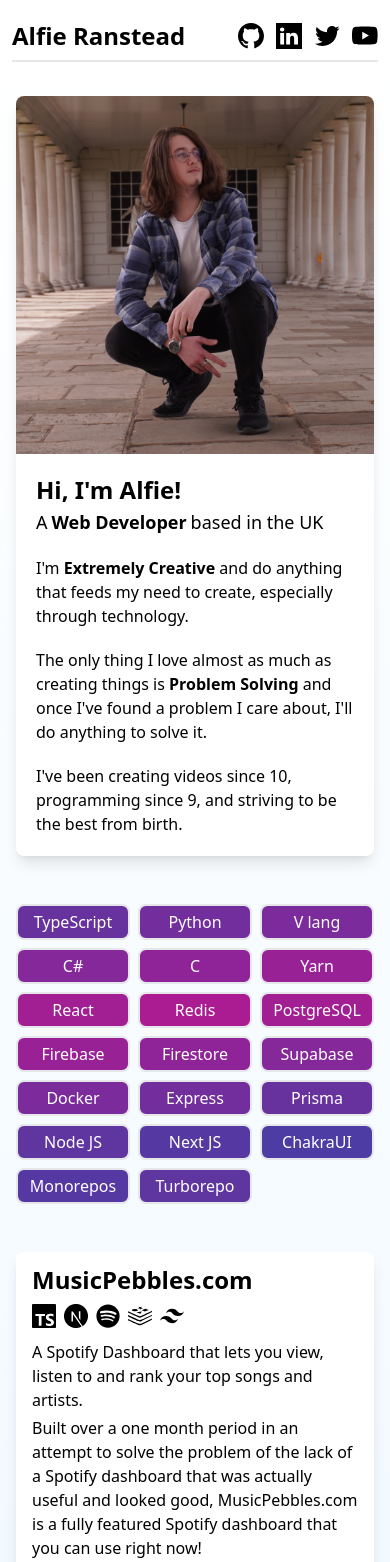
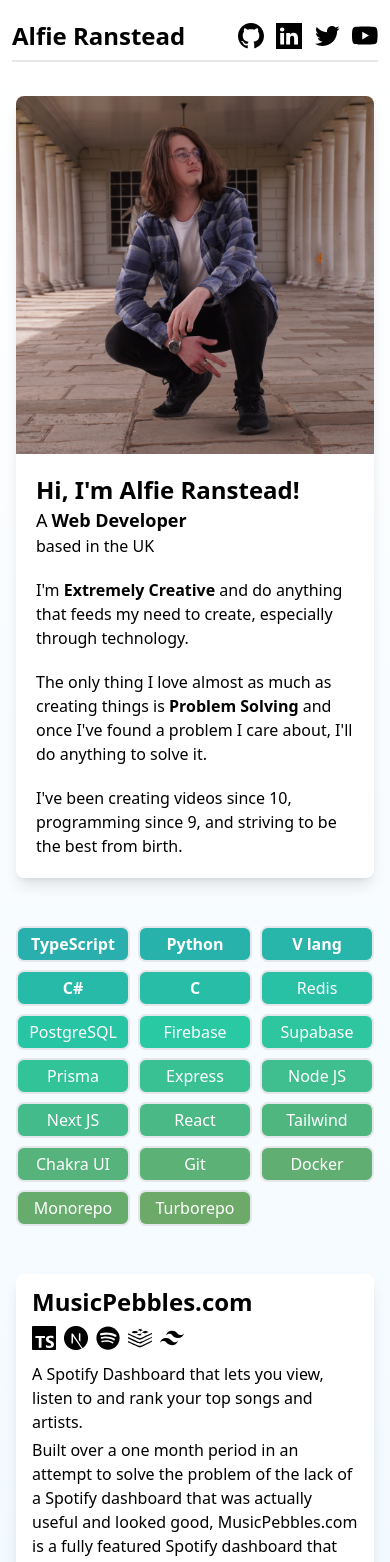
Before and after one commit to AlfieRan/Personal-website, a Next.js app: page / in a window 390 px wide. Shown: the top 1562 px of the page. Built offline with nearby package versions, Linux system fonts and the light colour scheme.

Commit message:
feat: small ux improvements

```diff
--- a/src/app/components/slides/About.tsx
+++ b/src/app/components/slides/About.tsx
@@ -24,13 +24,15 @@
 		>
 			<img src={"/images/me.jpg"} className={"w-full md:w-[50%]"} alt={"Photo of Alfie"}/>
 			<div className={"flex flex-col p-5 space-y-5 w-full md:w-[50%]"}>
-				<div className={"flex flex-col space-y-0.5"}>
-					<p className={"font-semibold text-2xl"}>Hi, I&apos;m <span className={"md:hidden inline"}>Alfie!</span><span
-						className={"hidden md:inline"}>Alfie Ranstead!</span></p>
+				<div className={"flex flex-col"}>
+					<p className={"font-semibold text-2xl"}>Hi, I&apos;m Alfie Ranstead!</p>
 					<p className={"text-lg space-x-1"}>
 						<span>A{StartsWithVowel(text.phrase) ? "n" : ""}</span>
 						<span className={"font-bold"}>{text.phrase}</span>
-						<span>based in the UK</span>
+						<span className={"hidden md:inline"}>based in the UK</span>
+					</p>
+					<p>
+						<span className={"inline md:hidden"}>based in the UK</span>
 					</p>
 				</div>
 				<p>
--- a/src/app/components/slides/Contact.tsx
+++ b/src/app/components/slides/Contact.tsx
@@ -15,7 +15,7 @@
 		<div
 			className={"flex flex-col md:flex-row w-full h-fit items-center justify-between bg-white dark:bg-black-700 dark:border-2 dark:border-black-200 rounded-lg shadow-lg overflow-hidden"}>
 			<div
-				className={"flex flex-col h-[300px] justify-center px-6 w-full md:w-[50%] space-y-2 bg-gray-50 dark:bg-black-400 dark:border-black-200 border-b-2 md:border-r-2 md:border-b-0"}>
+				className={"flex flex-col min-h-[300px] max-h-[500px] justify-center p-6 w-full md:w-[50%] space-y-2 bg-gray-50 dark:bg-black-400 dark:border-black-200 border-b-2 md:border-r-2 md:border-b-0"}>
 				{viewState === "main" ? <SendMessage setState={setViewState}/> : viewState === "success" ?
 					<MessageSuccess setState={setViewState}/> : <MessageError setState={setViewState}/>}
 			</div>
--- a/src/app/components/slides/Tools.tsx
+++ b/src/app/components/slides/Tools.tsx
@@ -1,28 +1,31 @@
 "use client";
 import {useEffect, useState} from "react";
 
-export const ToolItems: { name: string, logo?: JSX.Element }[] = [
-	{name: "TypeScript"},
-	{name: "Python"},
-	{name: "V lang"},
-	{name: "C#"},
-	{name: "C"},
-	{name: "Yarn"},
-	{name: "React"},
+export const ToolItems: { name: string, styles?: string }[] = [
+	{name: "TypeScript", styles: "font-semibold"},
+	{name: "Python", styles: "font-semibold"},
+	{name: "V lang", styles: "font-semibold"},
+	{name: "C#", styles: "font-semibold"},
+	{name: "C", styles: "font-semibold"},
 	{name: "Redis"},
 	{name: "PostgreSQL"},
 	{name: "Firebase"},
-	{name: "Firestore"},
 	{name: "Supabase"},
-	{name: "Docker"},
+	{name: "Prisma"},
 	{name: "Express"},
-	{name: "Prisma"},
 	{name: "Node JS"},
 	{name: "Next JS"},
-	{name: "ChakraUI"},
-	{name: "Monorepos"},
+	{name: "React"},
+	{name: "Tailwind"},
+	{name: "Chakra UI"},
+	{name: "Git"},
+	{name: "Docker"},
+	{name: "Monorepo"},
 	{name: "Turborepo"},
 ];
+const GradientSteps = ToolItems.length * 7;
+const GradientColours = ["#ab1b71", "#563ca4", "#2873c9", "#28c9a3", "#af8b31", "#ab411b"]
+
 
 export const Tools = () => {
 	const [additionalStep, setAdditionalStep] = useState(0);
@@ -30,7 +33,7 @@
 	useEffect(() => {
 		const interval = setInterval((() =>
 			setAdditionalStep(prev => {
-				return (prev + 1) % ToolItems.length
+				return (prev + 1) % GradientSteps
 			})
 		), 100);
 
@@ -45,8 +48,8 @@
 				{ToolItems.map((tool, index) => {
 					return (
 						<div key={tool.name + "_tool_item"}
-								 style={{background: fadeBetween("#ab1b92", "#4c3ca4", ToolItems.length, (index + additionalStep) % ToolItems.length)}}
-								 className={`col-span-1 w-full flex flex-row px-2 py-1 text-white items-center justify-center border-2 black-500 dark:border-black-200 rounded-lg`}>
+								 style={{background: fadeBetween(GradientColours, GradientSteps, (index + additionalStep) % GradientSteps)}}
+								 className={`col-span-1 w-full flex flex-row px-2 py-1 text-white items-center justify-center border-2 black-500 dark:border-black-200 rounded-lg ${tool.styles ?? ""}`}>
 							{tool.name}
 						</div>
 					)
@@ -56,23 +59,19 @@
 	)
 }
 
-function abs(input: number) {
-	if (input > 0) return input;
-	return -input;
-}
-
 function fadeBetween(
-	colourA: string,
-	colourB: string,
+	colours: string[],
 	steps: number,
 	step: number
 ): string {
-	const halfSteps = steps / 2
-	const stepRatio = abs(halfSteps - step) / halfSteps;
+	const colourSteps = steps / colours.length;
+	const colourIndex = Math.floor(step / colourSteps);
+	const nextColourIndex = (colourIndex + 1) % colours.length ;
+	const percent = (step / colourSteps) % 1;
 
 	let result = "#";
 	for (let i = 1; i < 4; i++) {
-		result += makeTwoDigits(getNewFadeValue(stepRatio, colourA, colourB, i).toString(16));
+		result += makeTwoDigits(getNewFadeValue(percent, colours[colourIndex], colours[nextColourIndex], i).toString(16));
 	}
 	return result;
 }
@@ -85,15 +84,15 @@
 }
 
 function getNewFadeValue(
-	stepRatio: number,
+	percent: number,
 	colourA: string,
 	colourB: string,
-	step: number
+	part: number
 ): number {
-	const dblStep = step * 2;
+	const colourPart = part * 2;
 	return Math.floor(
-		parseInt(colourA.substring(dblStep - 1, dblStep + 1), 16) *
-		(1 - stepRatio) +
-		parseInt(colourB.substring(dblStep - 1, dblStep + 1), 16) * stepRatio
+		parseInt(colourA.substring(colourPart - 1, colourPart + 1), 16) *
+		(1 - percent) +
+		parseInt(colourB.substring(colourPart - 1, colourPart + 1), 16) * percent
 	);
 }
```
